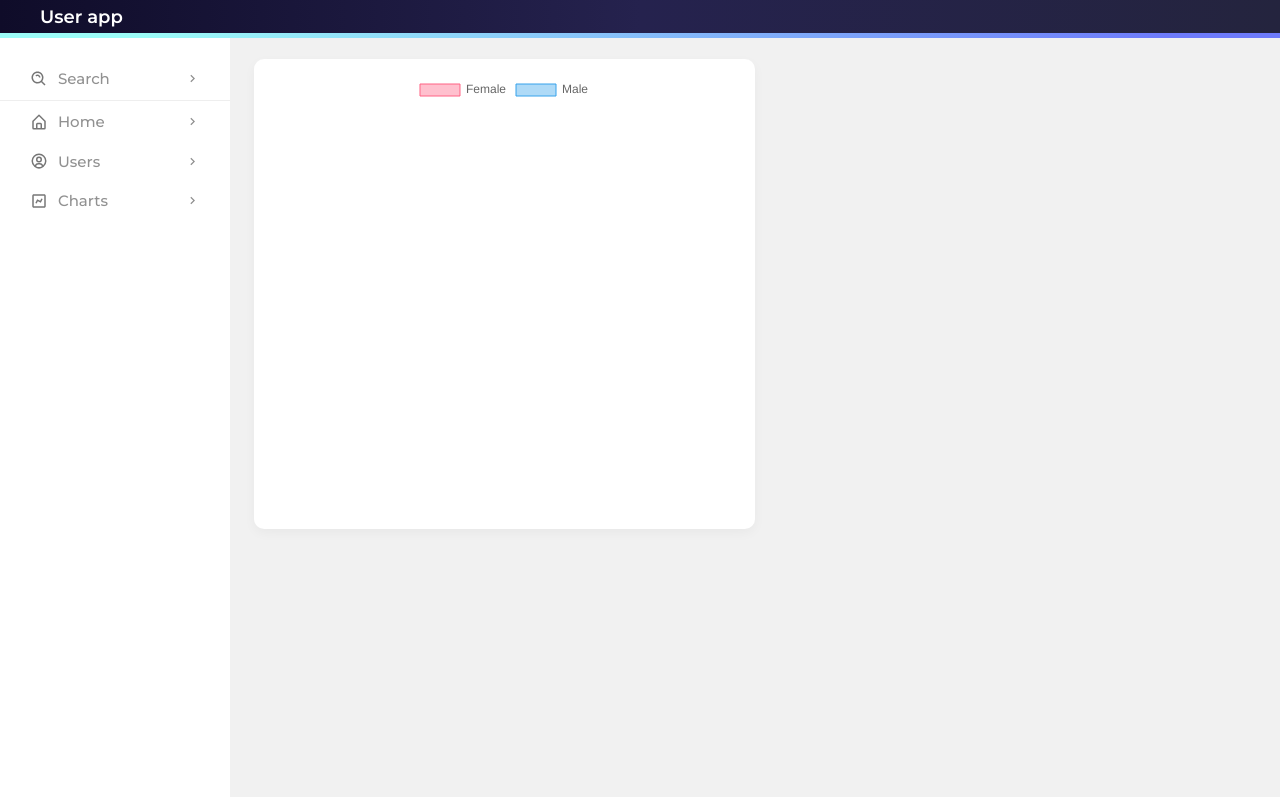
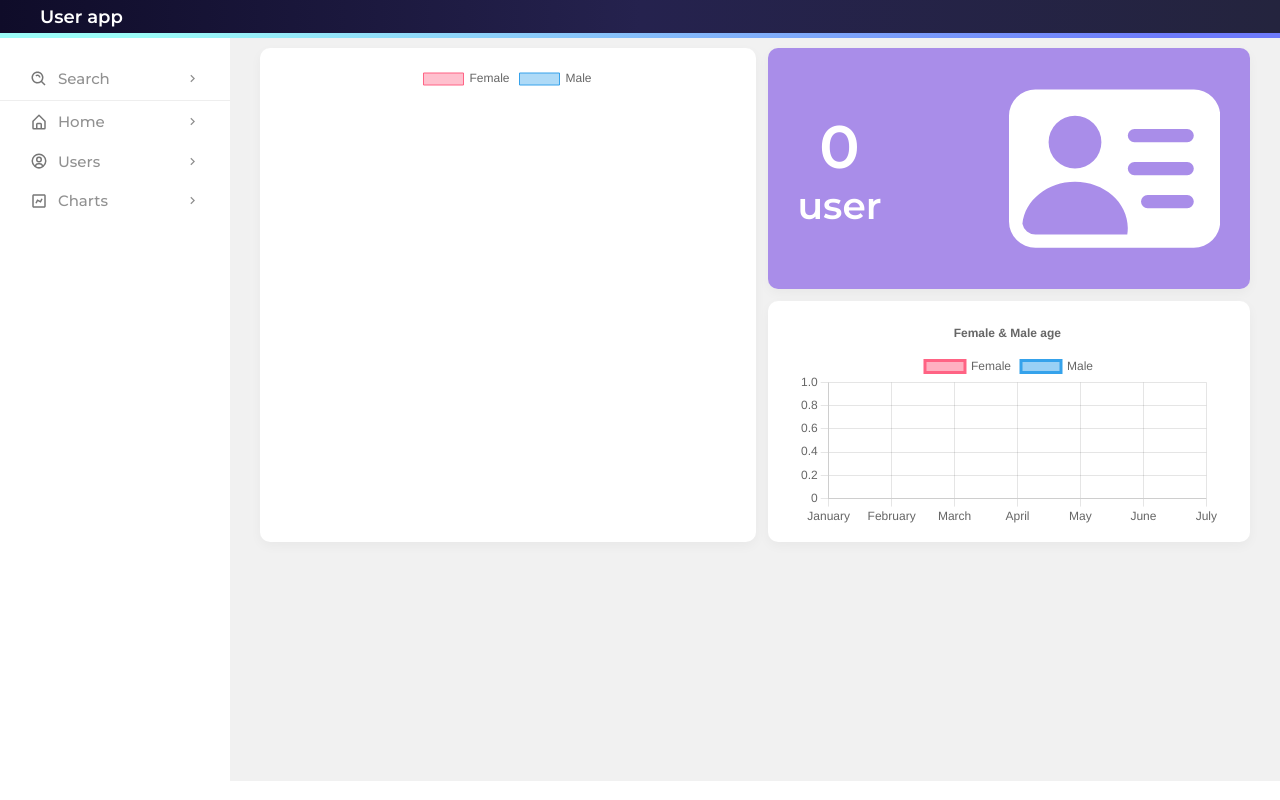
Before and after one commit to kubajot90/The_BitByBit_Recruitment_app, a React (Create React App) app: page /charts in a window 1280 px wide. Built offline with nearby package versions, Linux system fonts and the light colour scheme; no server answers.

Commit message:
Add LineChart

```diff
--- a/src/components/main/Main.module.css
+++ b/src/components/main/Main.module.css
@@ -1,5 +1,5 @@
 .Main {
-  margin-top: 2.3rem;
+  margin-top: 1.2rem;
   margin-left: 18%;
   padding: 1.6rem;
   width: calc(100% - 18%);
--- a/src/components/main/charts/Charts.js
+++ b/src/components/main/charts/Charts.js
@@ -1,50 +1,34 @@
 import { useState, useContext, useEffect } from "react";
+import { usersContext } from "../../../context/UsersContextProvider";
 import { Chart as ChartJS, ArcElement, Tooltip, Legend } from "chart.js";
-import { Doughnut } from "react-chartjs-2";
-import { usersContext } from "../../../context/UsersContextProvider";
+import DoughnutChart from "./DoughnutChart";
+import LineChart from "./LineChart";
+import { BsFillPersonVcardFill } from "react-icons/bs";
 import classes from "./Charts.module.css";
 
 function Charts() {
   ChartJS.register(ArcElement, Tooltip, Legend);
+
   const { usersList } = useContext(usersContext);
-  const [gender, setGender] = useState({});
-
-  const genderPercent = () => {
-    const userNumber = usersList.length;
-    const maleNumber = usersList.filter(
-      (user) => user.gender === "male"
-    ).length;
-
-    const malePercent = (100 / userNumber) * maleNumber;
-    const femalePercent = 100 - malePercent;
-    setGender({
-      male: malePercent,
-      female: femalePercent,
-    });
-  };
-
-  useEffect(() => {
-    usersList && genderPercent();
-  }, [usersList]);
-
-  const data = {
-    labels: ["Female", "Male"],
-    datasets: [
-      {
-        label: "Gender",
-        data: [gender.female, gender.male],
-        backgroundColor: ["rgba(255, 99, 132, 0.4)", "rgba(54, 162, 235, 0.4)"],
-        borderColor: ["rgba(255, 99, 132, 1)", "rgba(54, 162, 235, 1)"],
-        borderWidth: 1,
-      },
-    ],
-  };
+  const usersNumber = usersList.length;
 
   return (
     <div className={classes.Charts}>
+      <div className={`container ${classes.doughnutContainer}`}>
+        <DoughnutChart usersList={usersList} />
+      </div>
       <div className={classes.chartsWrapper}>
+        <div className={`container ${classes.detailsContainer}`}>
+          <div className={classes.titleWrapper}>
+            <p className={classes.number}>{usersNumber}</p>
+            <p className={classes.title}>
+              {usersNumber > 1 ? "users" : "user"}
+            </p>
+          </div>
+          <BsFillPersonVcardFill className={classes.icon} />
+        </div>
         <div className={`container ${classes.smallContainer}`}>
-          <Doughnut data={data} />
+          <LineChart usersList={usersList} />
         </div>
       </div>
     </div>
--- a/src/components/main/charts/Charts.module.css
+++ b/src/components/main/charts/Charts.module.css
@@ -1,6 +1,51 @@
-.smallContainer {
+.Charts {
+  display: flex;
+}
+
+.doughnutContainer {
+  width: 50%;
+  margin: 0.4rem;
+}
+
+.smallContainer,
+.detailsContainer {
+  display: flex;
+  height: 50%;
+  margin: 0.4rem;
+}
+
+.detailsContainer {
+  background-color: rgb(98, 43, 226, 0.5);
+}
+
+.chartsWrapper {
+  display: flex;
+  flex-direction: column;
   width: 50%;
 }
 
-.chartsWrapper {
+.titleWrapper {
+  display: flex;
+  flex-direction: column;
+  align-items: center;
+  justify-content: center;
+  color: white;
+  font-weight: 700;
 }
+
+.title {
+  font-weight: 700;
+  font-size: 2.5rem;
+}
+
+.number {
+  font-size: 4rem;
+}
+
+.icon {
+  width: 50%;
+  height: 100%;
+  margin-left: auto;
+  color: var(--secondary-blue);
+  color: white;
+}
--- /dev/null
+++ b/src/components/main/charts/DoughnutChart.js
@@ -0,0 +1,43 @@
+import { useState, useEffect } from "react";
+import { Chart as ChartJS, ArcElement, Tooltip, Legend } from "chart.js";
+import { Doughnut } from "react-chartjs-2";
+
+const DoughnutChart = ({ usersList }) => {
+  ChartJS.register(ArcElement, Tooltip, Legend);
+
+  const [gender, setGender] = useState({});
+
+  const genderPercent = () => {
+    const userNumber = usersList.length;
+    const maleNumber = usersList.filter(
+      (user) => user.gender === "male"
+    ).length;
+
+    const malePercent = (100 / userNumber) * maleNumber;
+    const femalePercent = 100 - malePercent;
+    setGender({
+      male: malePercent,
+      female: femalePercent,
+    });
+  };
+
+  useEffect(() => {
+    usersList && genderPercent();
+  }, [usersList]);
+
+  const data = {
+    labels: ["Female", "Male"],
+    datasets: [
+      {
+        data: [gender.female, gender.male],
+        backgroundColor: ["rgba(255, 99, 132, 0.4)", "rgba(54, 162, 235, 0.4)"],
+        borderColor: ["rgba(255, 99, 132, 1)", "rgba(54, 162, 235, 1)"],
+        borderWidth: 1,
+      },
+    ],
+  };
+
+  return <Doughnut data={data} />;
+};
+
+export default DoughnutChart;
--- /dev/null
+++ b/src/components/main/charts/LineChart.js
@@ -0,0 +1,90 @@
+import React, { useEffect, useState } from "react";
+import {
+  Chart as ChartJS,
+  CategoryScale,
+  LinearScale,
+  PointElement,
+  LineElement,
+  Title,
+  Tooltip,
+  Legend,
+} from "chart.js";
+import { Line } from "react-chartjs-2";
+
+const LineChart = ({ usersList }) => {
+  const [age, setAge] = useState({});
+
+  ChartJS.register(
+    CategoryScale,
+    LinearScale,
+    PointElement,
+    LineElement,
+    Title,
+    Tooltip,
+    Legend
+  );
+
+  const ageCounter = (gender) => {
+    const ages = [];
+    usersList.forEach((user) => {
+      if (user.gender === gender) {
+        const years = Math.floor(
+          (new Date() - new Date(user.birthday).getTime()) / 3.15576e10
+        );
+        Number.isInteger(years) && ages.push(years);
+      }
+    });
+    setAge((prev) => (prev = { ...prev, [gender]: ages }));
+    console.log(age);
+  };
+
+  useEffect(() => {
+    ageCounter("male");
+    ageCounter("female");
+  }, [usersList]);
+
+  const options = {
+    responsive: true,
+    plugins: {
+      legend: {
+        position: "top",
+      },
+      title: {
+        display: true,
+        text: "Female & Male age ",
+      },
+    },
+  };
+
+  const labels = [
+    "January",
+    "February",
+    "March",
+    "April",
+    "May",
+    "June",
+    "July",
+  ];
+
+  const data = {
+    labels,
+    datasets: [
+      {
+        label: "Female",
+        data: age.female,
+        borderColor: "rgb(255, 99, 132)",
+        backgroundColor: "rgba(255, 99, 132, 0.5)",
+      },
+      {
+        label: "Male",
+        data: age.male,
+        borderColor: "rgb(53, 162, 235)",
+        backgroundColor: "rgba(53, 162, 235, 0.5)",
+      },
+    ],
+  };
+
+  return <Line options={options} data={data} />;
+};
+
+export default LineChart;
--- a/src/context/UsersContextProvider.js
+++ b/src/context/UsersContextProvider.js
@@ -3,7 +3,7 @@ import React, { createContext, useState, useEffect } from "react";
 const usersContext = createContext();
 
 const UsersContextProvider = ({ children }) => {
-  const [usersList, setUsersList] = useState(null);
+  const [usersList, setUsersList] = useState([]);
 
   useEffect(() => {
     const data = JSON.parse(window.localStorage.getItem("list"));
```
